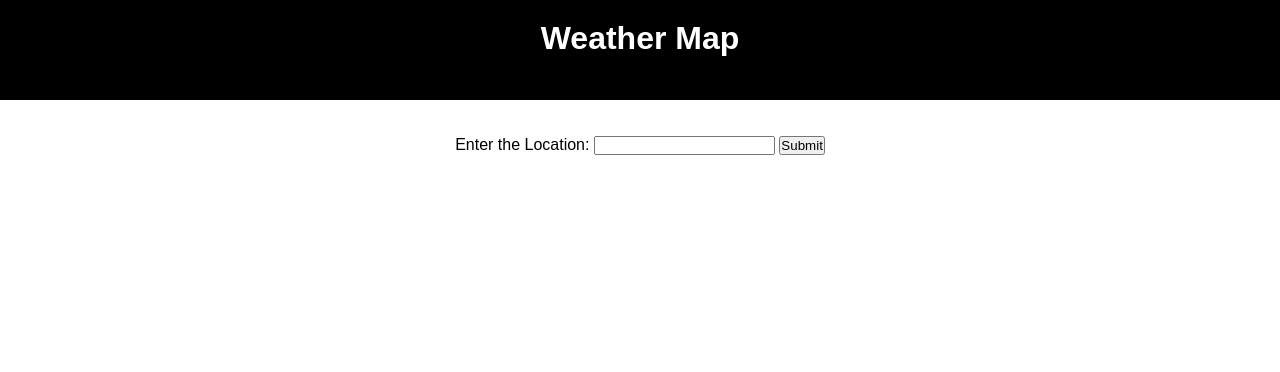
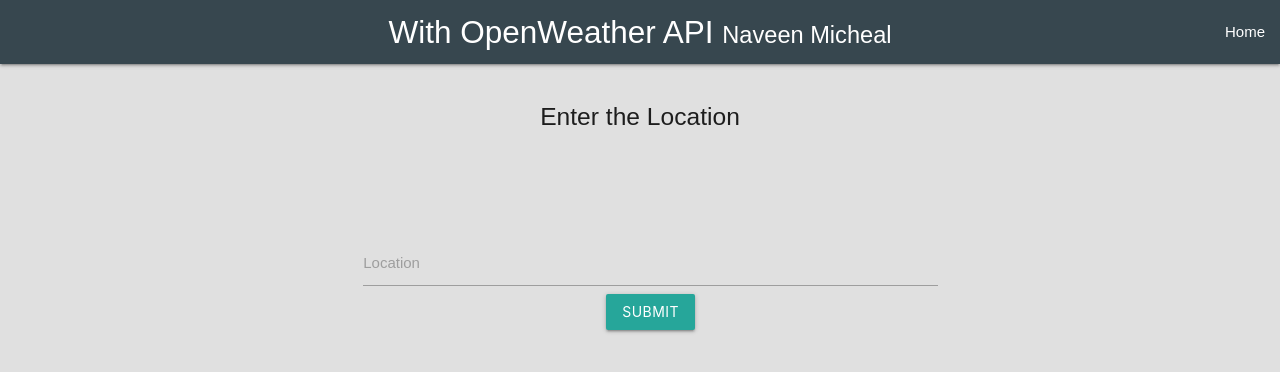
Before and after one commit to naveenmicheal/python-flask-weather-app, a Flask app: page / in a window 1280 px wide. Shown: the top 372 px of the page. Run offline with Flask 2, Linux system fonts and the light colour scheme.

Commit message:
Using Template Inheritence and with Materialize-css  git logNOT FULLY RESPONSIVEgit log

```diff
--- a/app.py
+++ b/app.py
@@ -6,7 +6,7 @@ from flask import render_template
 app = Flask(__name__)
 
 api_url = 'http://api.openweathermap.org/data/2.5/weather'
-apiid = 'xxxxxxxxxxxxxxxxxx'
+apiid = '***YOUR API KEY***'
 
 @app.route('/')
 def index():
--- a/static/main.css
+++ b/static/main.css
@@ -1,16 +1,18 @@
 *{
-			padding: 0;
-			margin: 0;
-			font-family: sans-serif;
+	padding: 0;
+	margin: 0;
+	font-family: sans-serif;
 }
-header{
-	height: 100px;
-	background-color: black;
-	}
-header h1{
-	font-weight: bold;
-	color: white;
-	text-align: center;
-	position: relative;
-	top:20px;
+body{
+	background-color: #e0e0e0 ;
 }
+
+.row .col.s8{
+	margin-left:160px;
+	margin-top: 100px;
+}
+h4{
+	padding: 0;
+	margin:0 !important;
+	color: red;
+}
--- a/templates/index.html
+++ b/templates/index.html
@@ -1,21 +1,23 @@
-<!DOCTYPE html>
-<html>
-<head>
-	<title>Open Weather Map</title>
-	<link rel="stylesheet" type="text/css" href="{{url_for('static', filename = 'main.css')}}">
-</head>
-<body>
-<header>
-	<h1>Weather Map</h1>
+{% extends "layout.html"%}
+{%block content%}
+	<br>
+	<div class="container center-align">
+	<form id="myform" method="POST" action="{{url_for('result')}}">
+		   <h5>Enter the Location</h5>
+	  <div class="row">
+    <div class="col s12">
+      <div class="row">
+        <div class="input-field  col s8">
 
-</header>
-	<br>
-	<br>
-	<form method="post" action="{{url_for('result')}}">
-		<center> <label>Enter the Location:
-		  </label><input type="text" name="location">
-		  <input type="submit" name="Get Data">
-		</center>
-	</form>
-</body>
-</html>
+          <input type="text" id="autocomplete-input" name="location" class="autocomplete">
+
+          <label for="autocomplete-input">Location</label>
+          <input class="btn" type="submit" name="">
+        </div>
+      </div>
+    </div>
+  </div>
+  </form>
+  </div>
+
+{% endblock content%}
--- a/templates/layout.html
+++ b/templates/layout.html
@@ -2,8 +2,25 @@
 <html>
 <head>
 	<title>Weather app</title>
+	 <link rel="stylesheet" href="https://cdnjs.cloudflare.com/ajax/libs/materialize/1.0.0-rc.2/css/materialize.min.css">
+	 <link rel="stylesheet" type="text/css" href="{{url_for('static', filename = 'main.css')}}">
+	 <meta name="viewport" content="width=device-width, initial-scale=1.0">
 </head>
 <body>
+	  <nav>
+    <div class="nav-wrapper blue-grey darken-3">
+      <a href="#" class="brand-logo center hide-on-small-only">With OpenWeather API <small>Naveen Micheal</small></a>
+      <h4 id = 'mobileh4'class="show-on-small hide-on-med-and-up">Open Weather map</h4>
 
+      <ul id="nav-mobile" class="right hide-on-med-and-down">
+        <li><a class="" href={{url_for('index')}}>Home</a></li>
+      </ul>
+    </div>
+  </nav>
+
+{%block content%}
+   <!-- Our Dynamic Content -->
+{%endblock%}
+<script src="https://cdnjs.cloudflare.com/ajax/libs/materialize/1.0.0-rc.2/js/materialize.min.js"></script>
 </body>
 </html>
```
Also changed, not shown: templates/result.html (+27 -17 lines), README.md (added).
